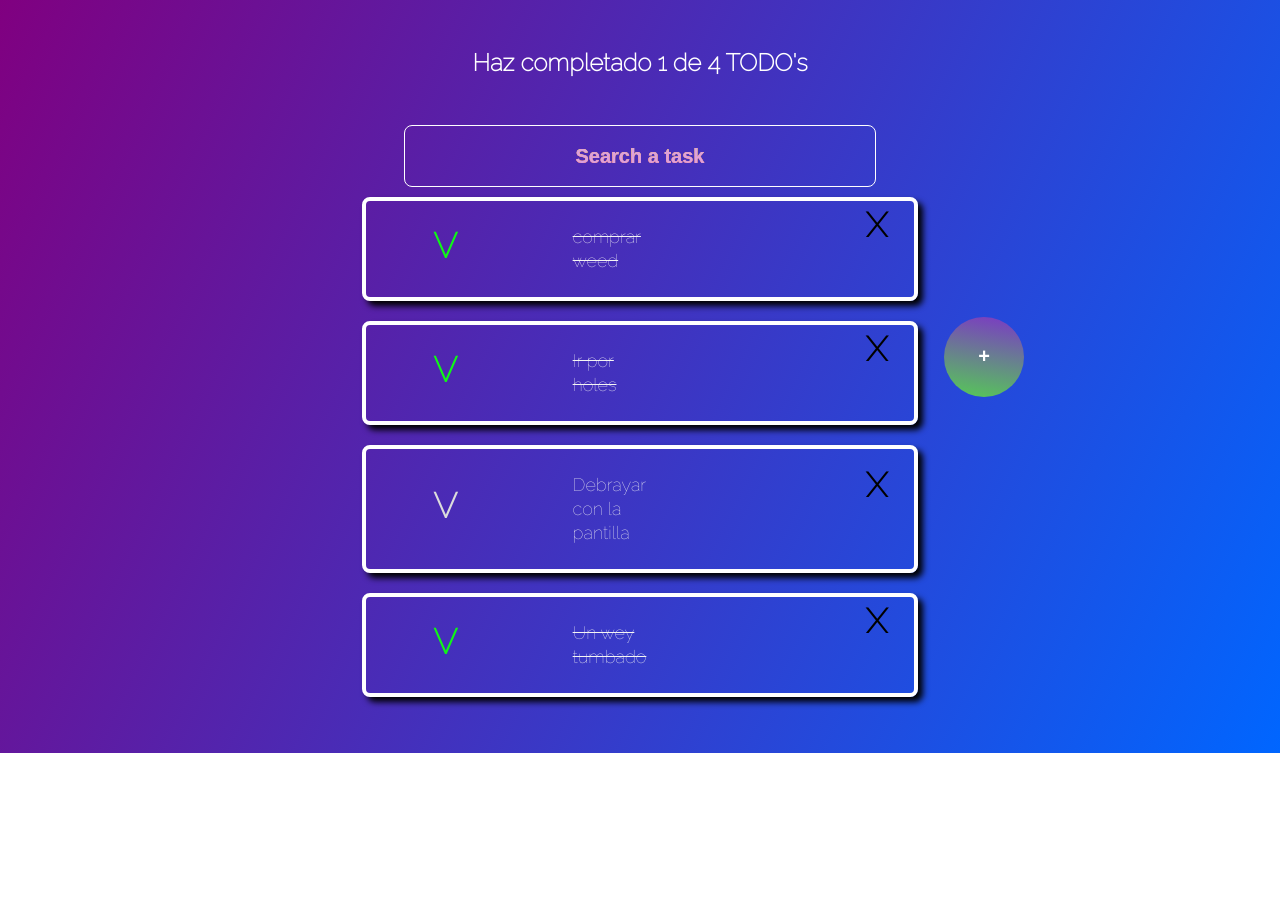
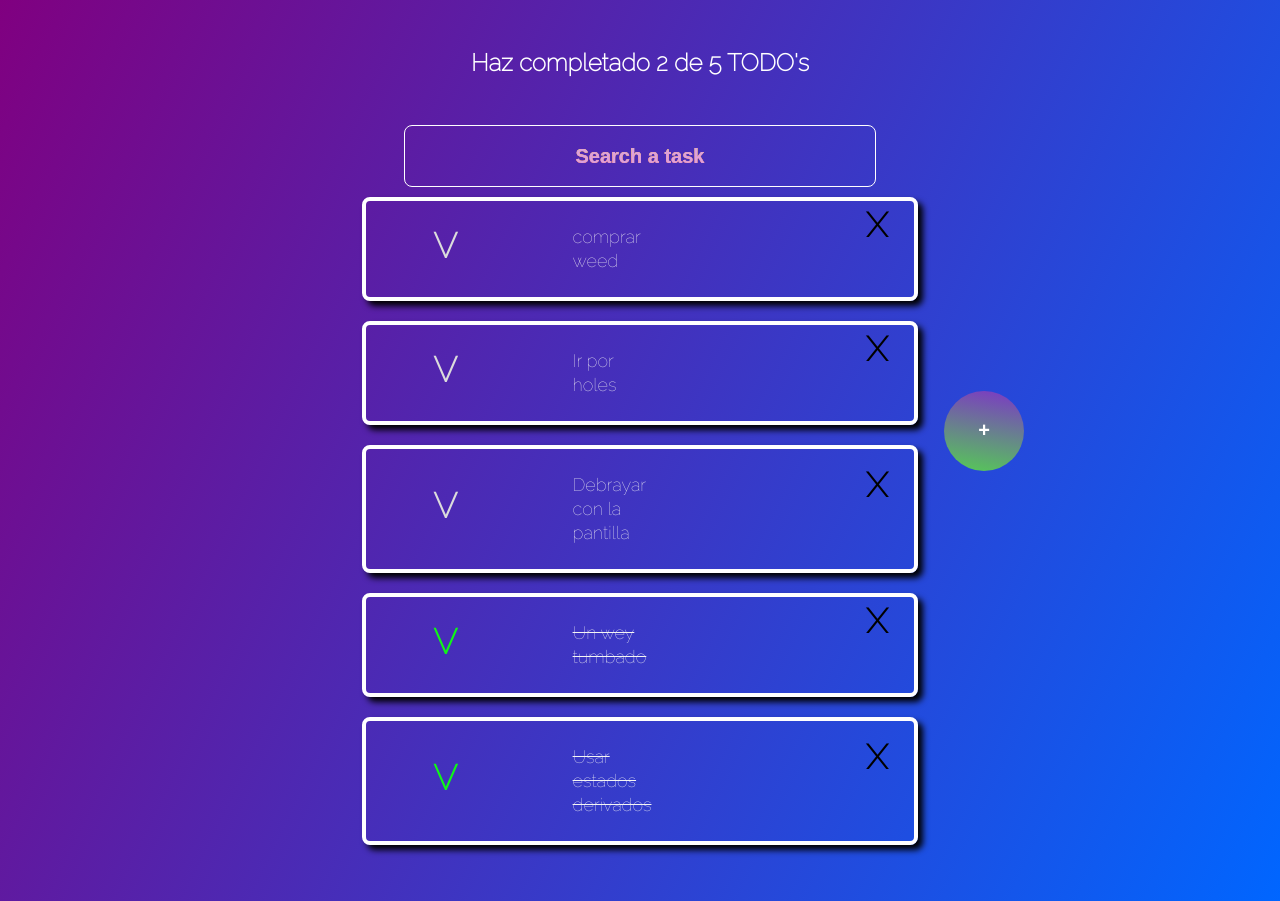
Before and after one commit to antcodernez/react-fundamentals, a React (Create React App) app: page / in a window 1280 px wide. Before the commit the page ends 800 px from the top, so only its background shows below. Built offline with nearby package versions, Linux system fonts and the light colour scheme.

Commit message:
Implementing derived states on the app to show the numbers of completed todos and the totals of todos, and using onListeners i can know the state and program a function to update the state

```diff
--- a/src/App.js
+++ b/src/App.js
@@ -8,11 +8,11 @@ import React from 'react';
 const defaultTodos = [
   {
     text: "comprar weed",
-    completed: true
+    completed: false
   },
   {
     text: "Ir por holes",
-    completed: true
+    completed: false
   },
   {
     text: "Debrayar con la pantilla",
@@ -20,6 +20,10 @@ const defaultTodos = [
   },
   {
     text: "Un wey tumbado",
+    completed: true
+  },
+  {
+    text: "Usar estados derivados",
     completed: true
   },
 
@@ -50,12 +54,33 @@ const defaultTodos = [
 // }
 
 function App() {
+
+  const [todos, setTodos] = React.useState(defaultTodos);
+  const [searchValue, setSearchValue] = React.useState('');
+  console.log("Los usuarios buscan TODOS de: " + searchValue);
+
+  const completedTODOs = todos.filter(
+    todo => !!todo.completed
+    // la doble negacion va a convertir a booleano cualquier cosa que me devuelca todo.completed
+
+    // Si todo.completed tiene algo que de positivo(string, array, objeto lo que sea)
+  ).length;
+
+  const totalTODOs = todos.length;
+
   return (
     <>
-      <TodoCounter total={4} completed={1} />
-      <TodoSearch />
+      <TodoCounter
+        total={totalTODOs}
+        completed={completedTODOs}
+      />
+
+      <TodoSearch
+        searchValue={searchValue}
+        setSearchValue={setSearchValue}
+      />
       <TodoList>
-        {defaultTodos.map((todo) => (
+        {defaultTodos.map( todo => (
           <TodoItem key={todo.text} text={todo.text} completed={todo.completed} />
         ))}
       </TodoList>
--- a/src/todoButton.js
+++ b/src/todoButton.js
@@ -1,7 +1,12 @@
 import "./todoButton.css"
 function CreateTodoButton() {
     return (
-        <button>+</button>
+        <button onClick={(event) => {
+            console.log("Le diste click master")
+            console.log(event)
+            console.log(event.target)
+
+        }}>+</button>
     );
 }
 
--- a/src/todoItem.js
+++ b/src/todoItem.js
@@ -1,4 +1,5 @@
 import "./todoItem.css"
+
 // className me indica que es xml
 function TodoItem(props) {
     return (
--- a/src/todoSearch.js
+++ b/src/todoSearch.js
@@ -1,8 +1,34 @@
+import React from "react";
 import "./todoSearch.css";
 
-function TodoSearch() {
+function TodoSearch({
+  searchValue,
+  setSearchValue
+}) {
+    // const [searchValue, setSearchValue] = React.useState('');
+    // useState(''); me permite definir un estado inicial en este caso es un string vacio pero puede ser lo que yo quiera
+
+    // Se esta usando un array porque el estado no solo se consume sino que tambien se actualiza y no puedo actualzarlo porque el estado de reactJS es inmutable
+
+    //primer elemento que se rescibe es el estado
+    //Funcion actualizadora de estado
+
+    //Necesito una funcion actualizadora del estado, controlada por react js para que se puedan hacer los procesos de inmutabilidad y no afecte el historial de estados de mi componente
+
     return (
-      <input placeholder="Search a task" tabIndex={1}></input>
+      <input
+        placeholder="Search a task"
+        tabIndex={1}
+        value={searchValue}
+        onChange={(event) => {
+          //console.log("Escribiste en el todo search");
+          // console.log(event);
+          //console.log(event.target.value);
+          setSearchValue(event.target.value);
+        }}
+      >
+
+      </input>
     );
   }
 
```
